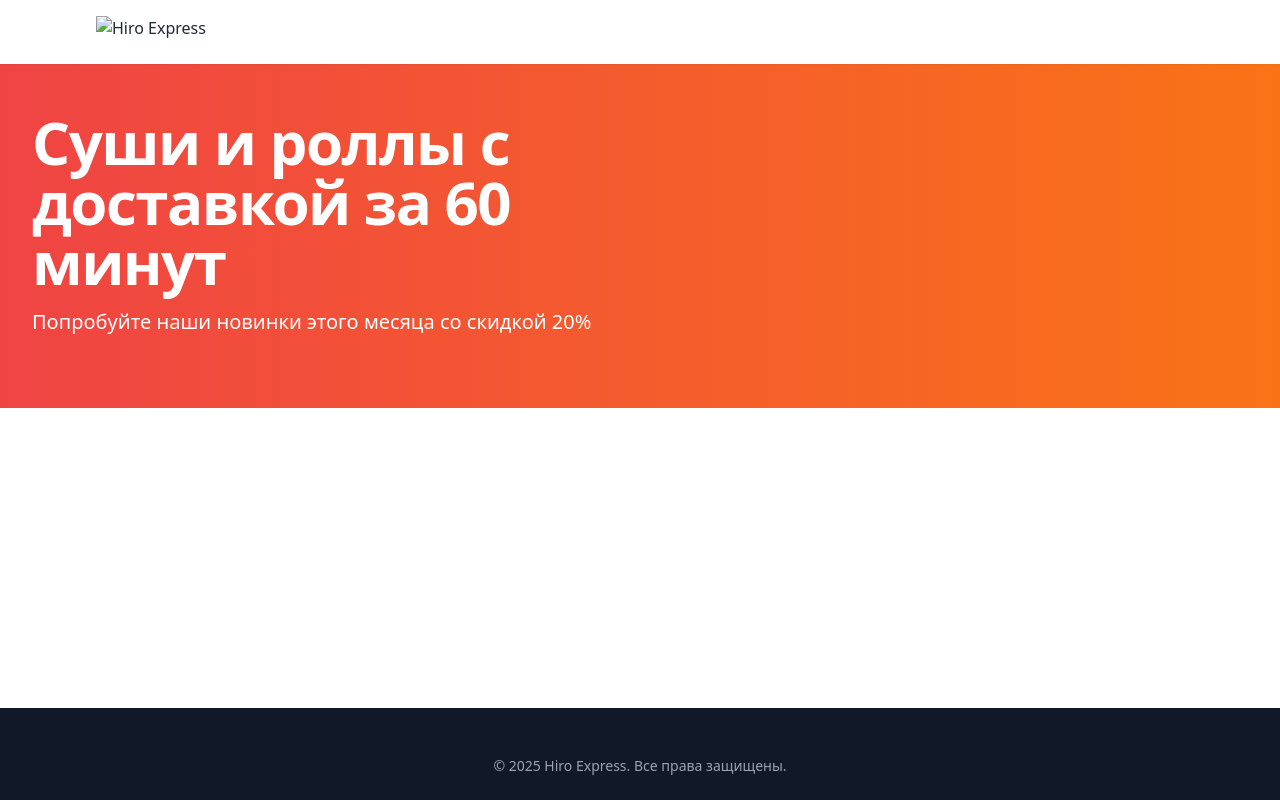
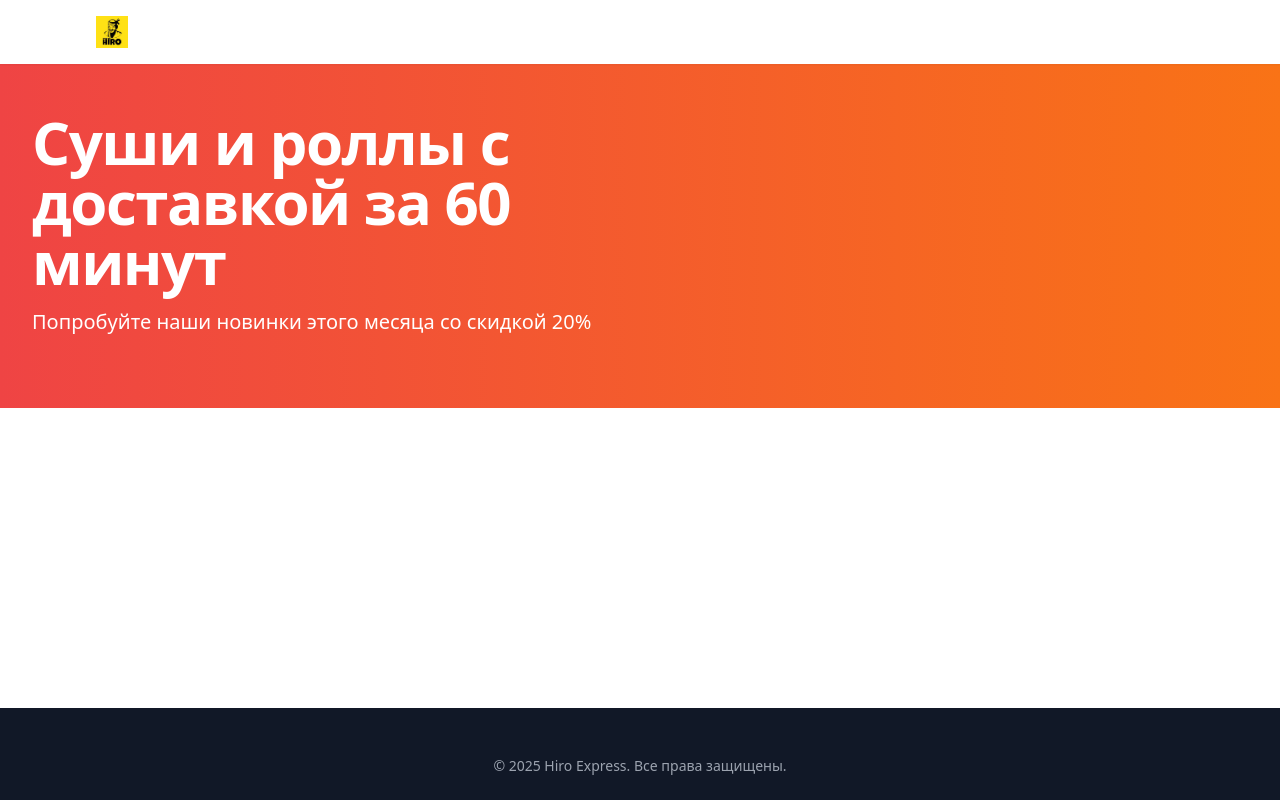
Before and after one commit to OlegSoshko/hiro-express, a plain HTML site: page frontend/public/index.html in a window 1280 px wide. Drawn offline with nearby package versions, Linux system fonts and the light colour scheme; the site is published under a folder, as on GitHub Pages, so addresses that start at the root find nothing.

Commit message:
поправил путь лого

```diff
--- a/frontend/public/index.html
+++ b/frontend/public/index.html
@@ -21,7 +21,7 @@
             <div class="flex justify-between h-16">
                 <div class="flex items-center">
                     <div class="flex-shrink-0 flex items-center">
-                        <img class="h-8 w-auto" src="/images/hiro-express-logo.jpeg" alt="Hiro Express">
+                        <img class="h-8 w-auto" src="./images/hiro-express-logo.jpeg" alt="Hiro Express">
                     </div>
                 </div>
                 <div class="flex items-center space-x-2 sm:space-x-4">
```
